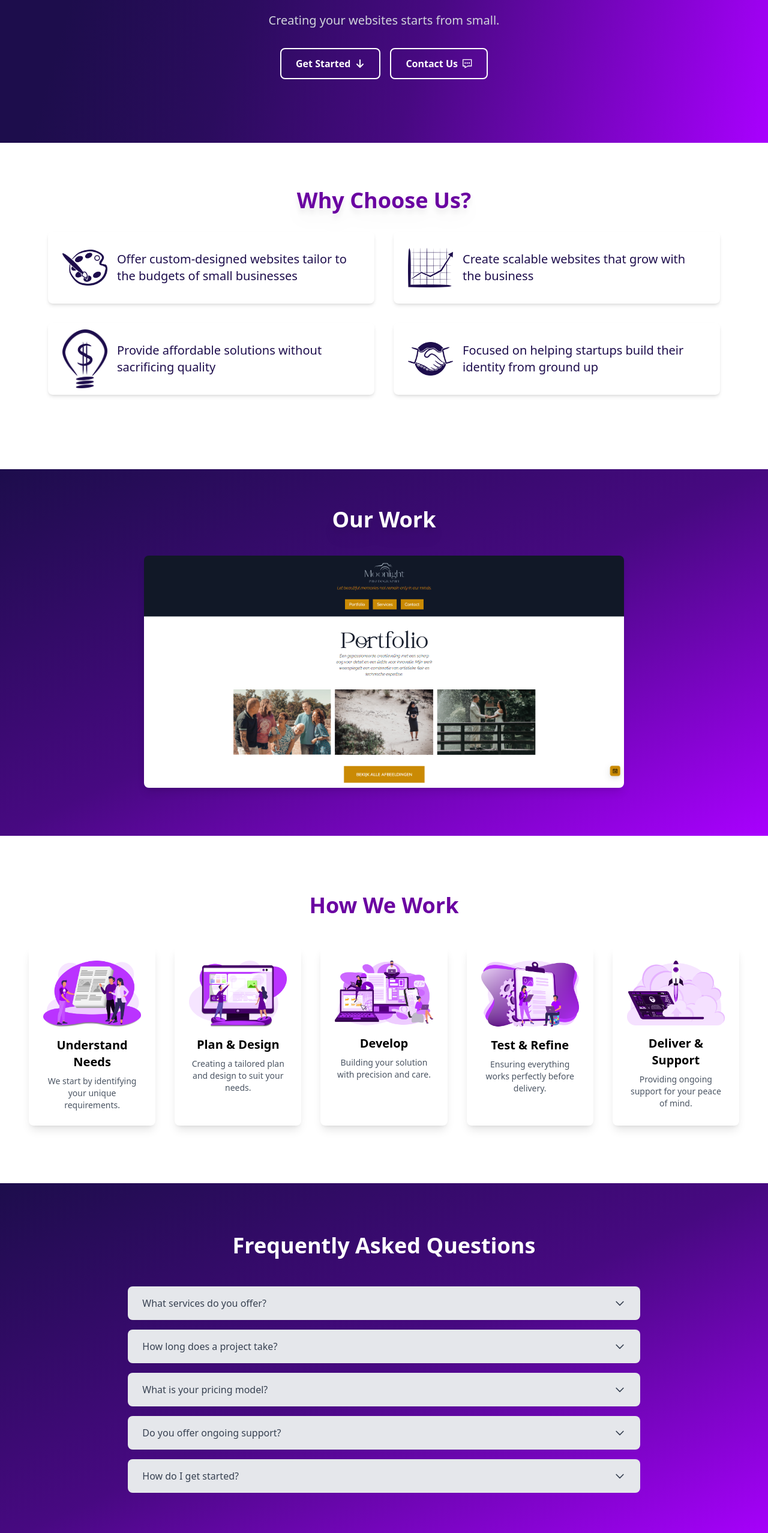
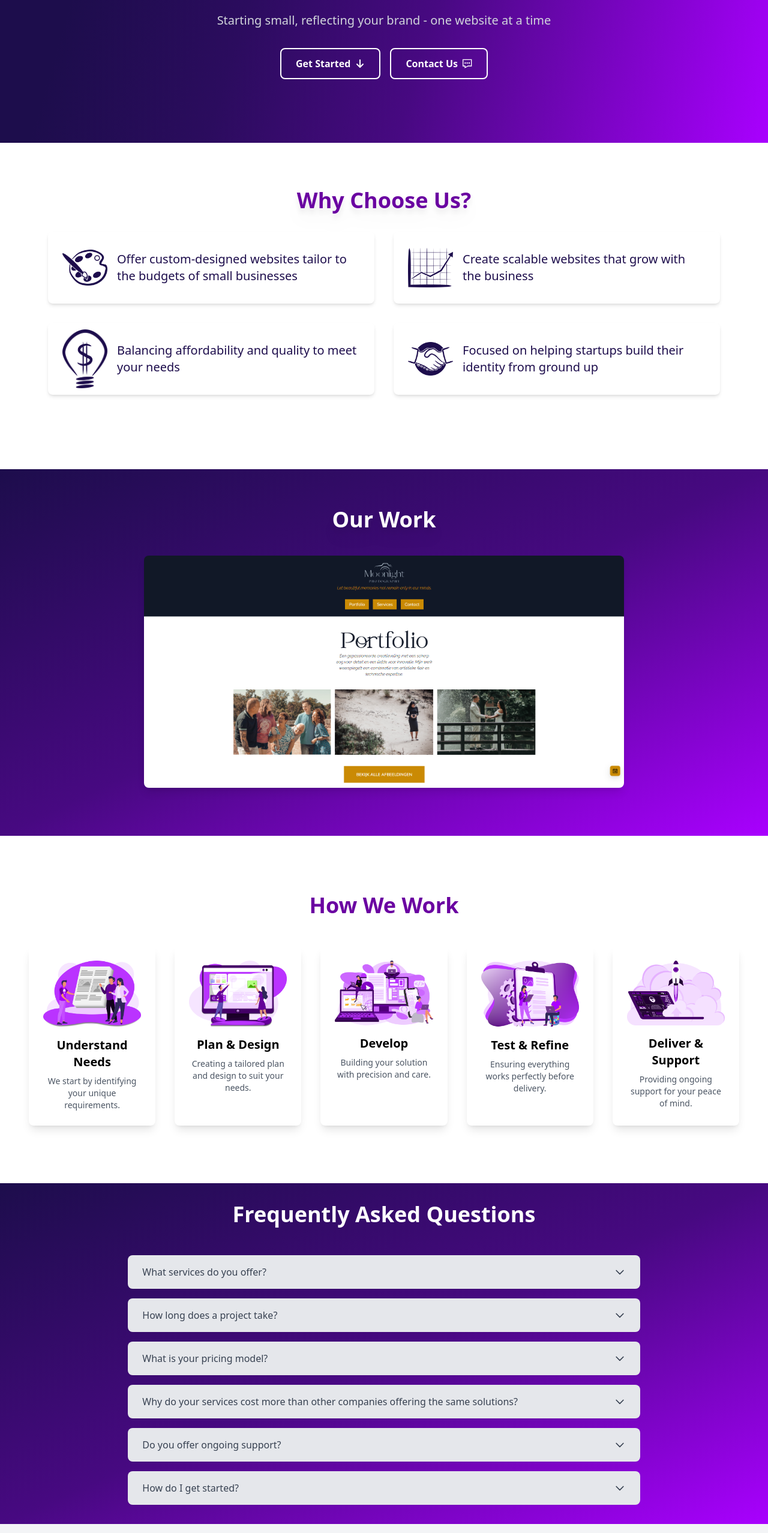
Before and after one commit to Aspheles/vallants, a React (Vite) app: page / in a window 1280 px wide. Shown: the part 242-2797 px from the top of the page at 60% size. Built offline with nearby package versions, Linux system fonts and the light colour scheme.

Commit message:
adjusted text on website

```diff
--- a/src/components/faq.tsx
+++ b/src/components/faq.tsx
@@ -18,8 +18,9 @@ const FAQSection: React.FC = () => {
       question: "What services do you offer?",
       answer: (
         <p>
-          We provide a range of services including planning, design,
-          development, testing, and support tailored to your needs.
+          We specialise in planning, designing, developing, testing and
+          supporting projects, ensuring every solution is customized to fit your
+          needs.
         </p>
       ),
     },
@@ -27,8 +28,9 @@ const FAQSection: React.FC = () => {
       question: "How long does a project take?",
       answer: (
         <p>
-          The timeline depends on the complexity and scope of the project. On
-          average, projects take 4-8 weeks to complete.
+          While timelines can vary depending on the project's complexity and
+          scope, most are completed within 4 to 8 weeks, allowing for thorough
+          planning and execution.
         </p>
       ),
     },
@@ -42,6 +44,22 @@ const FAQSection: React.FC = () => {
           </Link>
           , where you'll find detailed information about our pricing structure
           based on your needs.
+        </p>
+      ),
+    },
+    {
+      question:
+        "Why do your services cost more than other companies offering the same solutions?",
+      answer: (
+        <p>
+          Our pricing reflects the value we provide through advanced frameworks
+          and modern technologies that ensure clean, responsive and highly
+          optimized solutions across all devices, including mobile. Unlike
+          others, we focus on delivering custom designs tailored specifically to
+          reflect your brand's unique identity. this approach guarantees a
+          website that not only looks great but also performs seamlessly on
+          desktops, tablets and smartphones, offering a superior user experience
+          and a better long-term investment for your business.
         </p>
       ),
     },
@@ -70,7 +88,7 @@ const FAQSection: React.FC = () => {
   ];
 
   return (
-    <section className="w-full h-[600px] bg-gradient-to-br from-[#1D0D4C] via-[#470981] to-[#A900FF] flex items-center">
+    <section className="w-full bg-gradient-to-br from-[#1D0D4C] via-[#470981] to-[#A900FF] flex items-center py-8">
       <div className="w-11/12 md:w-3/4 lg:w-2/3 mx-auto">
         <h2 className="text-3xl md:text-4xl font-bold text-center text-white pb-12">
           Frequently Asked Questions
--- a/src/components/whychooseus.tsx
+++ b/src/components/whychooseus.tsx
@@ -13,7 +13,7 @@ const WhyChooseUs = () => {
     },
     {
       icon: <img src="./advantages/img_wcu03.png" />,
-      title: "Provide affordable solutions without sacrificing quality",
+      title: "Balancing affordability and quality to meet your needs",
       description: "Without sacrificing quality",
     },
     {
--- a/src/components/workshowcase.tsx
+++ b/src/components/workshowcase.tsx
@@ -26,7 +26,7 @@ const WorkShowcase = () => {
                 <img
                   src={project.image}
                   alt={project.title}
-                  className="h-full object-cover duration-300 group-hover:scale-105 shadow-lg"
+                  className="object-cover duration-300 group-hover:scale-105 shadow-lg"
                 />
                 <div className="absolute inset-0 bg-black bg-opacity-50 opacity-0 group-hover:opacity-100 duration-300 flex items-center justify-center">
                   <div className="text-center text-white p-4">
--- a/src/pages/about.tsx
+++ b/src/pages/about.tsx
@@ -13,19 +13,19 @@ const About: React.FC = () => {
     {
       image: "./team/yavuz.png",
       name: "Yavuz Dereli",
-      position: "Lead Developer & Owner",
+      position: "Founder & lead developer",
       linkedin: "https://www.linkedin.com/in/yavuz-dereli/",
     },
     {
       image: "./team/yuli.png",
       name: "Faruyili Pazli",
-      position: "Digital Marketing Specialist",
+      position: "Operations support specialist",
       linkedin: "https://www.linkedin.com/in/faruyili-pazli-123564107/",
     },
     {
       image: "./team/wilkins.png",
       name: "Wilkins Mendoza",
-      position: "Lead Designer",
+      position: "Lead graphic designer",
       linkedin: "https://www.linkedin.com/in/wilkins-mendoza-b347a2346/",
     },
   ];
--- a/src/pages/home.tsx
+++ b/src/pages/home.tsx
@@ -22,7 +22,7 @@ const Home: React.FC = () => {
           Welcome to Vallants
         </h1>
         <p className="text-lg md:text-xl text-gray-300 mb-8">
-          Creating your websites starts from small.
+          Starting small, reflecting your brand - one website at a time
         </p>
         <div className="flex space-x-4">
           <button
--- a/src/pages/pricing.tsx
+++ b/src/pages/pricing.tsx
@@ -1,5 +1,4 @@
 import React from "react";
-import { Link } from "react-router-dom";
 
 type Plan = {
   name: string;
@@ -73,8 +72,8 @@ const Pricing: React.FC = () => {
           Plans & Pricing
         </h2>
         <p className="mb-5 text-lg font-light text-gray-200 sm:text-xl">
-          Here at Vallants, we focus on affordable solutions for starting
-          businesses.
+          We at vallants are committed to delivering budget-friendly solutions
+          that empower starting businesses to succeed.
         </p>
       </div>
       <div className="grid lg:grid-cols-3 sm:gap-8 gap-8 sm:text-left text-center sm:items-stretch items-center justify-center">
@@ -132,16 +131,17 @@ const Pricing: React.FC = () => {
                 </li>
               ))}
             </ul>
-            <div className="mt-auto">
-              <Link reloadDocument to={"/contact"}>
-                <a className="text-white bg-[#6A00A1] hover:bg-purple-700 font-medium rounded-full text-lg px-6 py-3 transition-all duration-300 cursor-pointer">
-                  Contact Us
-                </a>
-              </Link>
-            </div>
           </div>
         ))}
       </div>
+
+      {/* <div className="flex justify-center py-8">
+        <Link reloadDocument to={"/contact"}>
+          <a className="text-black bg-white hover:bg-purple-100 font-semibold rounded-full text-lg px-6 py-3 transition-all duration-300 cursor-pointer">
+            Contact Us
+          </a>
+        </Link>
+      </div> */}
     </div>
   );
 };
```
